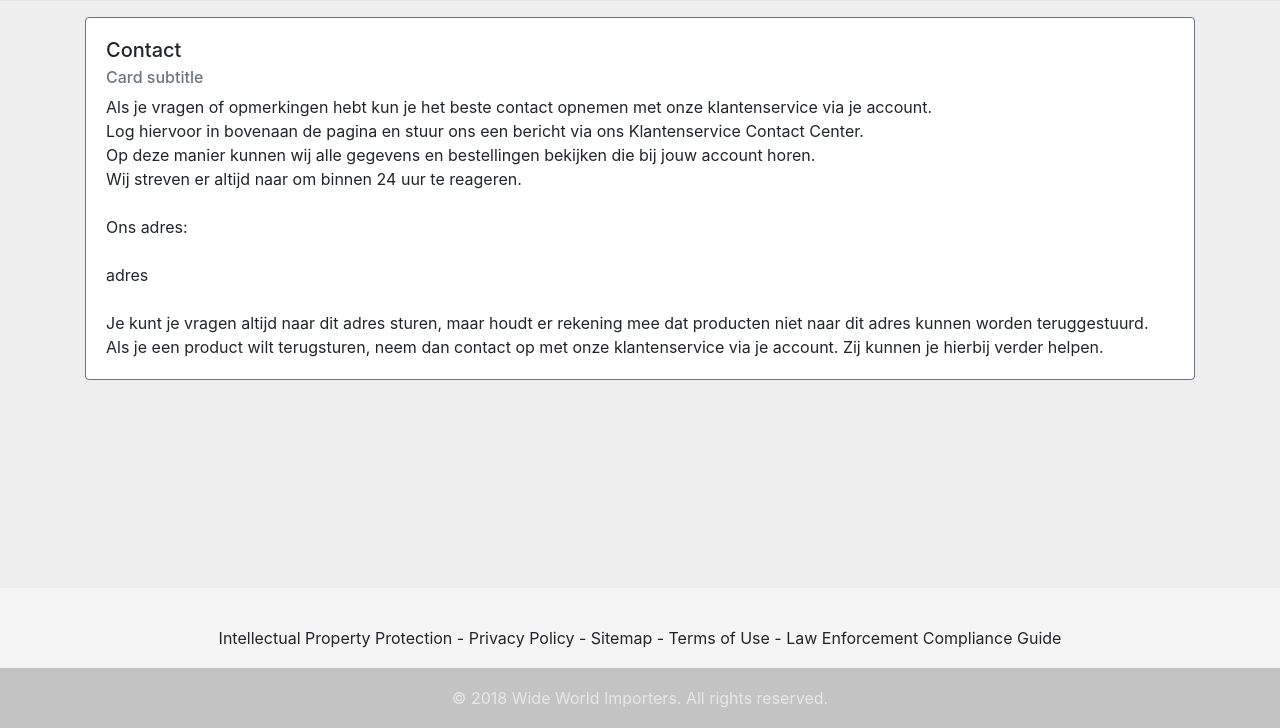
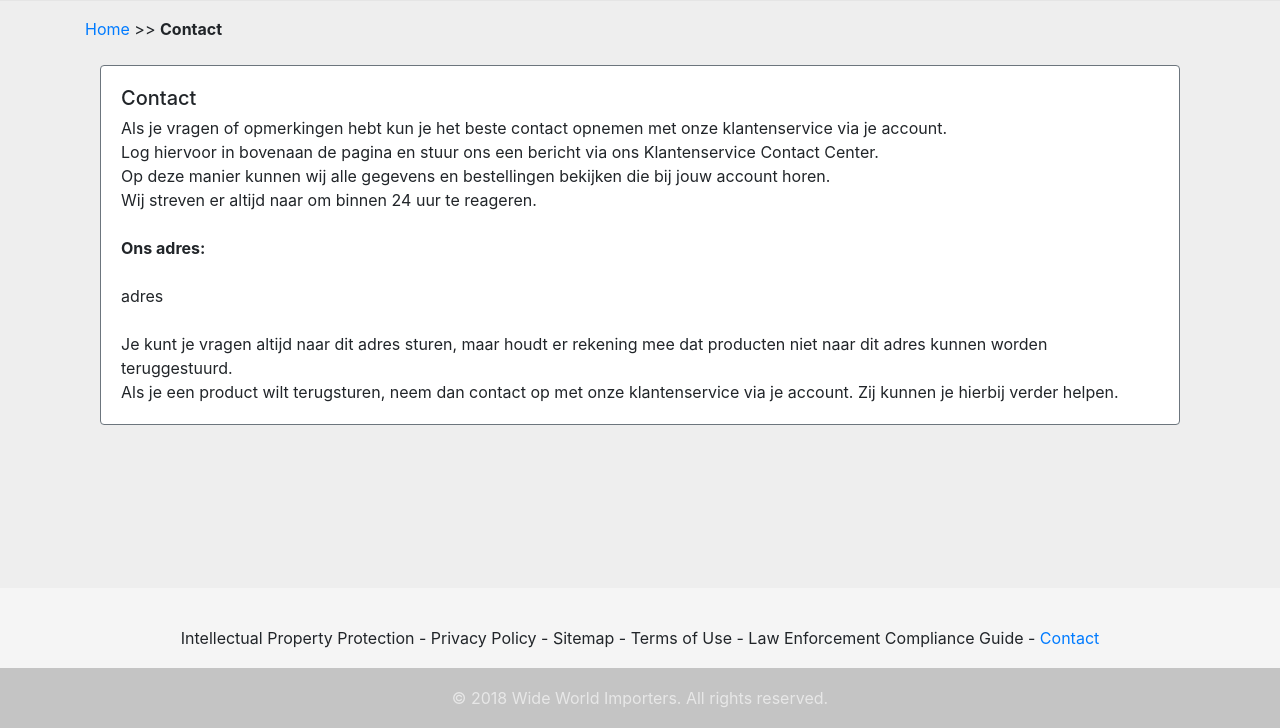
Before and after one commit to DragonsFruit/WWI, a PHP site: page /wwi/contact.php in a window 1280 px wide. Shown: the part 72-800 px from the top of the page. Run offline with PHP 8.4, Linux system fonts and the light colour scheme; data that the repository does not hold is empty; some libraries are stand-ins or nearby versions.

Commit message:
contact page improvements

```diff
--- a/contact.php
+++ b/contact.php
@@ -3,24 +3,28 @@
 	include_once "inc/autoload.php";
 
 	// Set current page active
-	$currentPage = 'payment_process';
-	$headerTitle =  "Payment";
+	$currentPage = 'contact';
+	$headerTitle =  "Contact";
 
 	include "inc/header.php";
 	$totalPrice = $_SESSION["cart"]["misc"]["total_price"];
 ?>
     <main>
         <div class="container">
+            <a href="http://localhost/wwi/index.php">Home</a> >> <span style="<?php if($currentPage == 'contact'){echo('font-weight: bold;');}?>">Contact</span>
+        <div>
+    <br>
+        <div class="container">
             <div class="card border border-secondary">
                 <div class="card-body">
                     <h5 class="card-title">Contact</h5>
-                    <h6 class="card-subtitle mb-2 text-muted">Card subtitle</h6>
+                    <h6 class="card-subtitle mb-2 text-muted"></h6>
                     <p class="card-text">Als je vragen of opmerkingen hebt kun je het beste contact opnemen met onze klantenservice via je account.<br>
                     Log hiervoor in bovenaan de pagina en stuur ons een bericht via ons Klantenservice Contact Center.<br>
                     Op deze manier kunnen wij alle gegevens en bestellingen bekijken die bij jouw account horen.<br>
                     Wij streven er altijd naar om binnen 24 uur te reageren.
                     <br><br>
-                    Ons adres:<br><br>
+                    <b>Ons adres:</b><br><br>
 
                     adres<br><br>
 
--- a/inc/footer.php
+++ b/inc/footer.php
@@ -1,7 +1,7 @@
 <!-- Footer -->
 	<footer class="page-footer">
 		<div class="container">
-			<div class="text-center">Intellectual Property Protection - Privacy Policy - Sitemap - Terms of Use - Law Enforcement Compliance Guide</div>
+			<div class="text-center">Intellectual Property Protection - Privacy Policy - Sitemap - Terms of Use - Law Enforcement Compliance Guide - <a href="http://localhost/wwi/contact.php">Contact</a> </div>
 		</div>
 
 		<!-- Copyright -->
```
